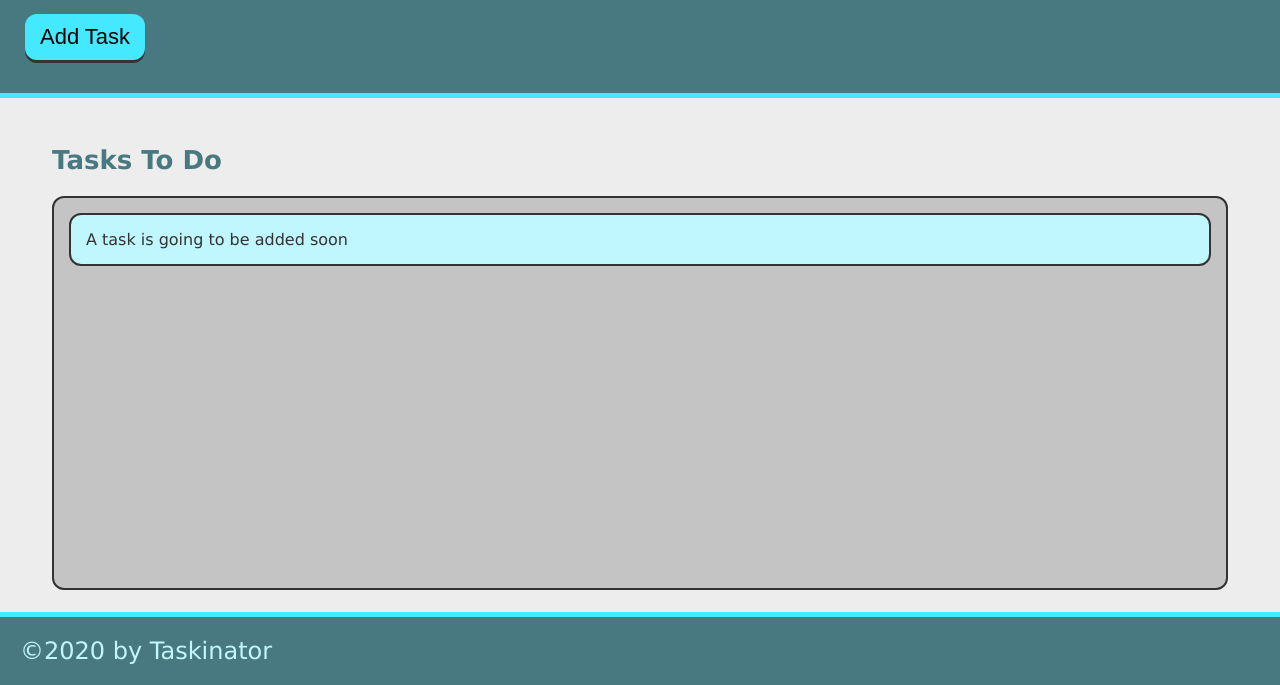
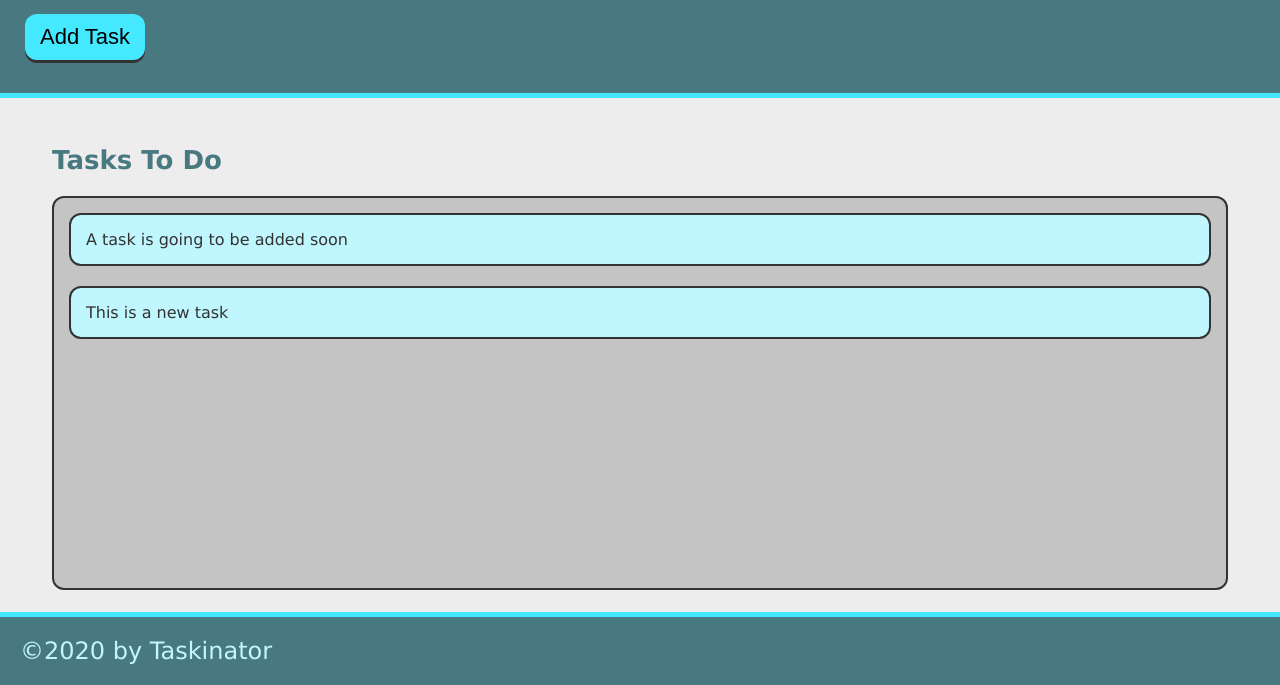
Before and after one commit to andybuzzi/taskinator, a plain HTML site: page index.html in a window 1280 px wide. Both pictures are taken after a click on the button "Add Task". Shown: the part 115-800 px from the top of the page. Drawn offline with Linux system fonts and the light colour scheme.

Commit message:
add ability to add task

```diff
--- a/assets/js/script.js
+++ b/assets/js/script.js
@@ -0,0 +1,11 @@
+var buttonEl = document.querySelector("#save-task");
+var tasksToDoEl = document.querySelector("#tasks-to-do");
+
+var createTaskHandler = function () {
+  var listItemEl = document.createElement("li");
+  listItemEl.className = "task-item";
+  listItemEl.textContent = "This is a new task";
+  tasksToDoEl.appendChild(listItemEl);
+};
+
+buttonEl.addEventListener("click", createTaskHandler);
--- a/index.html
+++ b/index.html
@@ -11,12 +11,12 @@
     <header>
       <h1 class="page-title">Taskinator</h1>
       <p>Click the button below to add a new task!</p>
-      <button class="btn">Add Task</button>
+      <button class="btn" id="save-task">Add Task</button>
     </header>
     <main class="page-content">
       <section class="task-list-wrapper">
         <h2 class="list-title">Tasks To Do</h2>
-        <ul class="task-list">
+        <ul class="task-list" id="tasks-to-do">
           <li class="task-item">A task is going to be added soon</li>
         </ul>
       </section>
```
